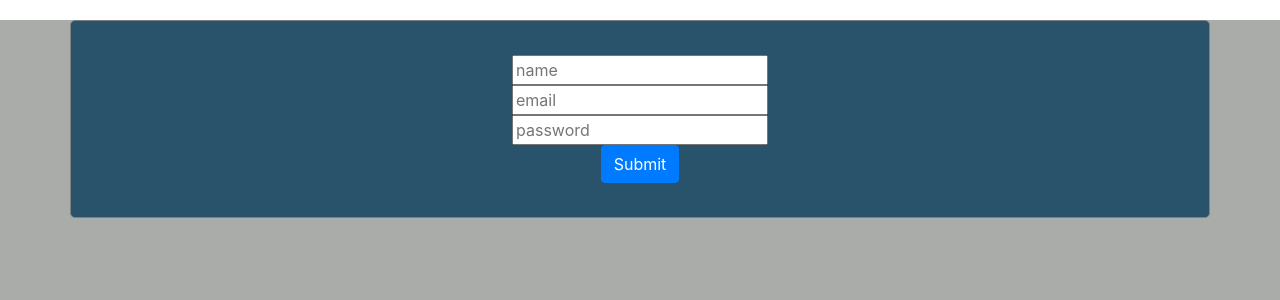
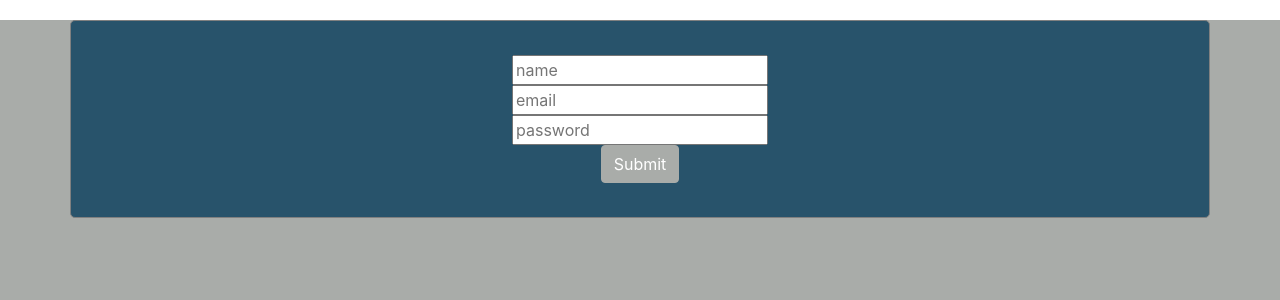
Before and after one commit to lcolsant/react-login, a React (Create React App) app: page / in a window 1280 px wide. Shown: the top 300 px of the page. Built offline with nearby package versions, Linux system fonts and the light colour scheme.

Commit message:
updating button

```diff
--- a/src/FormValidator.css
+++ b/src/FormValidator.css
@@ -1,3 +1,5 @@
+
+/* #658E9C */
 
 
 .wrapper {
@@ -27,3 +29,14 @@
 .error {
     border: 1px solid red;
 }
+
+.btnSubmit {
+    background-color: #A9ACA9;
+    border: 1px solid #A9ACA9;
+
+}
+.btnSubmit:hover {
+    background-color: #8CBA80;
+    border: 1px solid #8CBA80;
+
+}
--- a/src/FormValidator.js
+++ b/src/FormValidator.js
@@ -167,7 +167,7 @@ const emailRegex = new RegExp(
                                 </div>
                                 <div className='errorMsg'>{this.state.formErrors.passwordError}</div>
                                 <div>
-                                    <Button variant="primary" type="submit">Submit</Button>
+                                    <Button className='btnSubmit' type="submit">Submit</Button>
                                 </div>
                             </form>
                         </Col>
```
Also changed, not shown: 1 other file (tests, documents, lock files or other folders).
